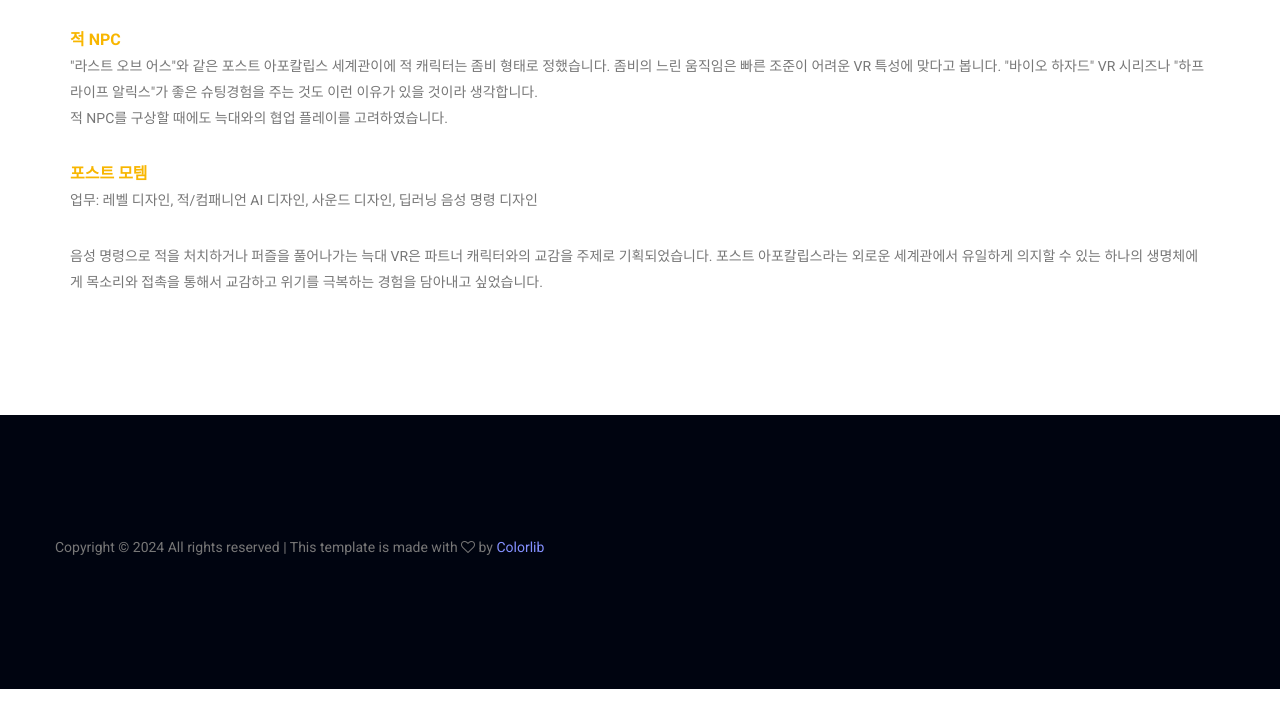
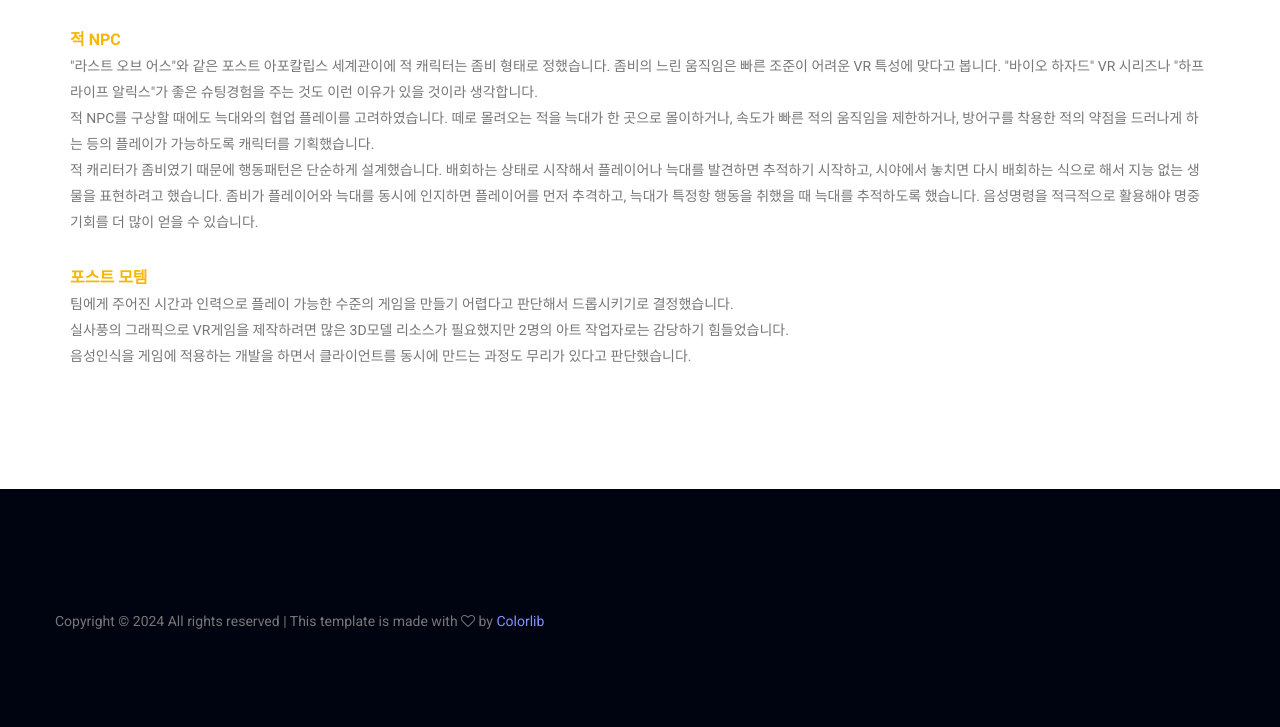
Before and after one commit to tails007/tails007.github.io, a plain HTML site: page portfolio-wolf.html in a window 1280 px wide. Shown: the part 1740-2467 px from the top of the page. Before the commit the page ends 2429 px from the top, so only its background shows below. Drawn offline with Linux system fonts and the light colour scheme.

Commit message:
Update portfolio-wolf.html

```diff
--- a/portfolio-wolf.html
+++ b/portfolio-wolf.html
@@ -146,13 +146,19 @@
 					특성을 활요한 플레이가 가능하도록 기획하였습니다.
 				</p>
 				<b>적 NPC</b>
-				<p>"라스트 오브 어스"와 같은 포스트 아포칼립스 세계관이에 적 캐릭터는 좀비 형태로 정했습니다. 좀비의 느린 움직임은 빠른 조준이 어려운 VR 특성에 맞다고 봅니다. "바이오 하자드" VR 시리즈나 "하프라이프 알릭스"가 좋은 슈팅경험을 주는 것도 이런 이유가 있을 것이라 생각합니다.
-					<br>적 NPC를 구상할 때에도 늑대와의 협업 플레이를 고려하였습니다.
+				<p>"라스트 오브 어스"와 같은 포스트 아포칼립스 세계관이에 적 캐릭터는 좀비 형태로 정했습니다. 좀비의 느린 움직임은 빠른 조준이 어려운 VR 특성에 맞다고 봅니다. "바이오 하자드"
+					VR 시리즈나 "하프라이프 알릭스"가 좋은 슈팅경험을 주는 것도 이런 이유가 있을 것이라 생각합니다.
+					<br>적 NPC를 구상할 때에도 늑대와의 협업 플레이를 고려하였습니다. 떼로 몰려오는 적을 늑대가 한 곳으로 몰이하거나, 속도가 빠른 적의 움직임을 제한하거나, 방어구를 착용한
+					적의 약점을 드러나게 하는 등의 플레이가 가능하도록 캐릭터를 기획했습니다.
+					<br>적 캐리터가 좀비였기 때문에 행동패턴은 단순하게 설계했습니다. 배회하는 상태로 시작해서 플레이어나 늑대를 발견하면 추적하기 시작하고, 시야에서 놓치면 다시 배회하는 식으로
+					해서 지능 없는 생물을 표현하려고 했습니다. 좀비가 플레이어와 늑대를 동시에 인지하면 플레이어를 먼저 추격하고, 늑대가 특정항 행동을 취했을 때 늑대를 추적하도록 했습니다.
+					음성명령을 적극적으로 활용해야 명중 기회를 더 많이 얻을 수 있습니다.
 				</p>
 				<b>포스트 모템</b>
-				<p>업무: 레벨 디자인, 적/컴패니언 AI 디자인, 사운드 디자인, 딥러닝 음성 명령 디자인</p>
-				<p>음성 명령으로 적을 처치하거나 퍼즐을 풀어나가는 늑대 VR은 파트너 캐릭터와의 교감을 주제로 기획되었습니다. 포스트 아포칼립스라는 외로운 세계관에서 유일하게 의지할 수 있는 하나의
-					생명체에게 목소리와 접촉을 통해서 교감하고 위기를 극복하는 경험을 담아내고 싶었습니다.</p>
+				<p>팀에게 주어진 시간과 인력으로 플레이 가능한 수준의 게임을 만들기 어렵다고 판단해서 드롭시키기로 결정했습니다.
+					<br>실사풍의 그래픽으로 VR게임을 제작하려면 많은 3D모델 리소스가 필요했지만 2명의 아트 작업자로는 감당하기 힘들었습니다.
+					<br>음성인식을 게임에 적용하는 개발을 하면서 클라이언트를 동시에 만드는 과정도 무리가 있다고 판단했습니다.
+				</p>
 			</div>
 		</div>
 	</section>
```
